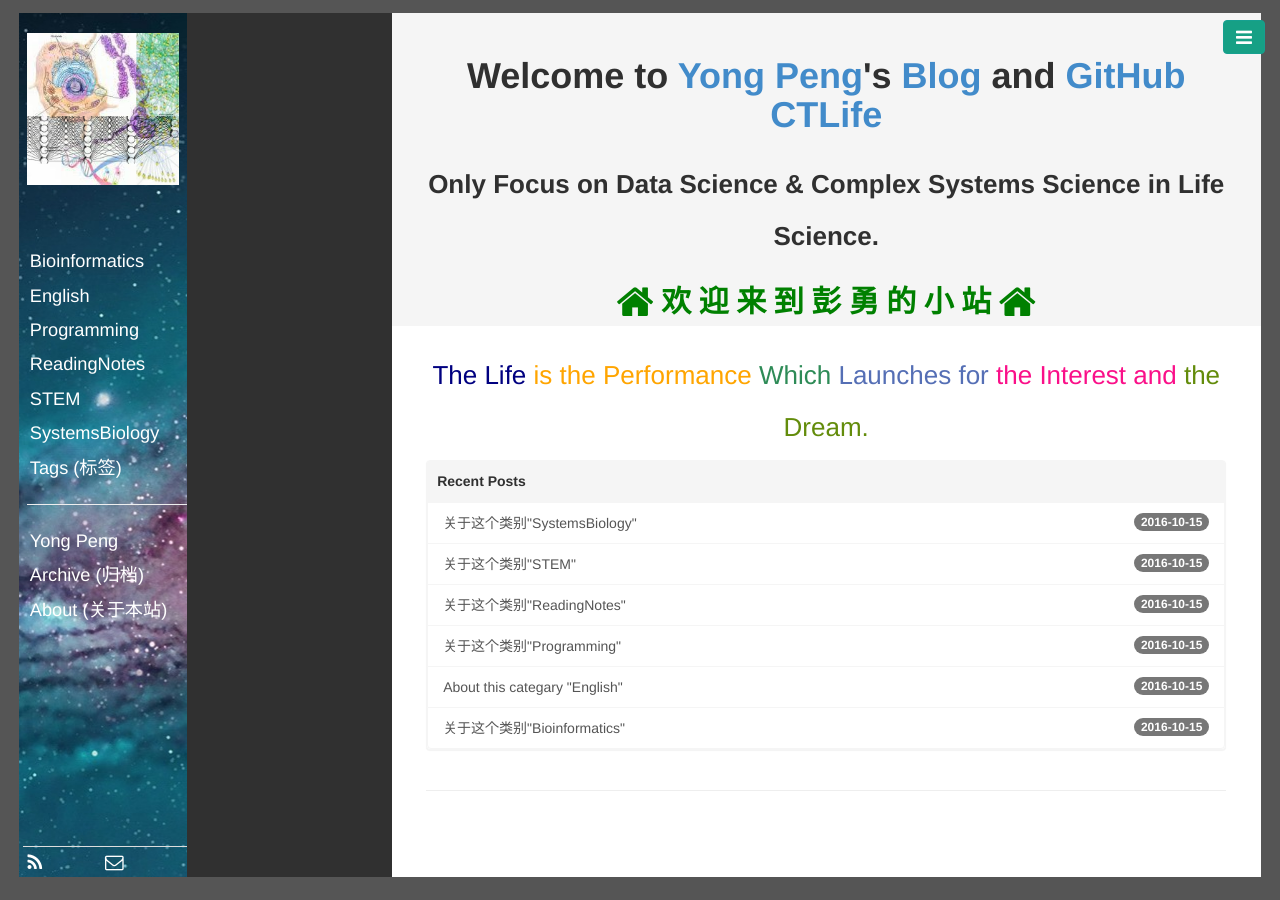
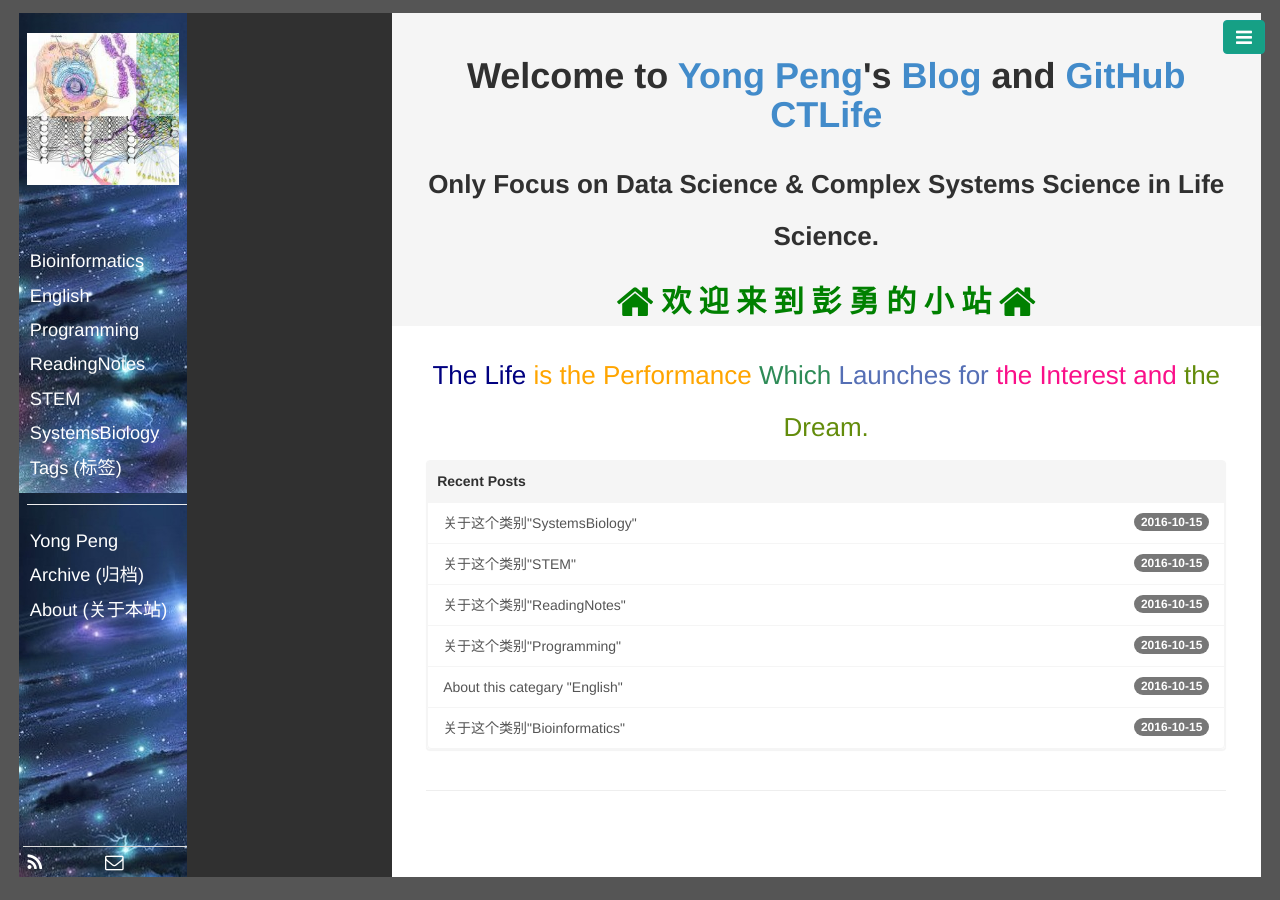
Before and after one commit to CTLife/CTLife.github.io, a Jekyll site: the page built from index.html, in a window 1280 px wide. Built offline with Jekyll 4.4.1, drawn with Linux system fonts in a browser that asks for light colours; Markdown is read by kramdown in place of the engine named in the settings; the list of posts is cut into pages by our own code.

Commit message:
Update base.css

```diff
--- a/public/css/base.css
+++ b/public/css/base.css
@@ -23,8 +23,8 @@ body, html {
 
 /* 左侧导航栏 */
 .aside1 {
-  /*background-color: rgba(0,102,51, 0.5);*/
-  background-image: url(/public/img/logo-2.jpg);
+  background-color: rgba(0,102,51, 1);
+  background-image: url(/public/img/logo-4.jpg);
   width: 45%;
   height: 100%;
   padding-left: 2%;
```
